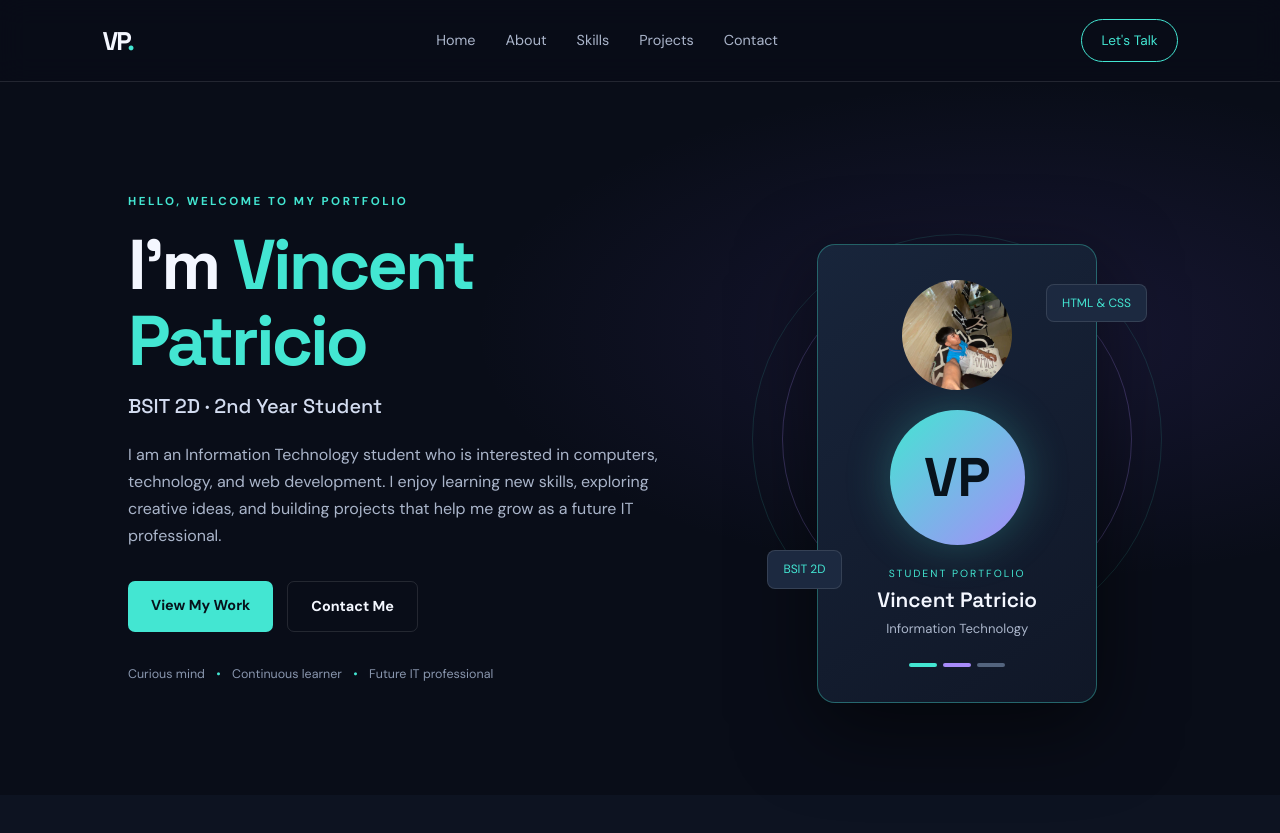
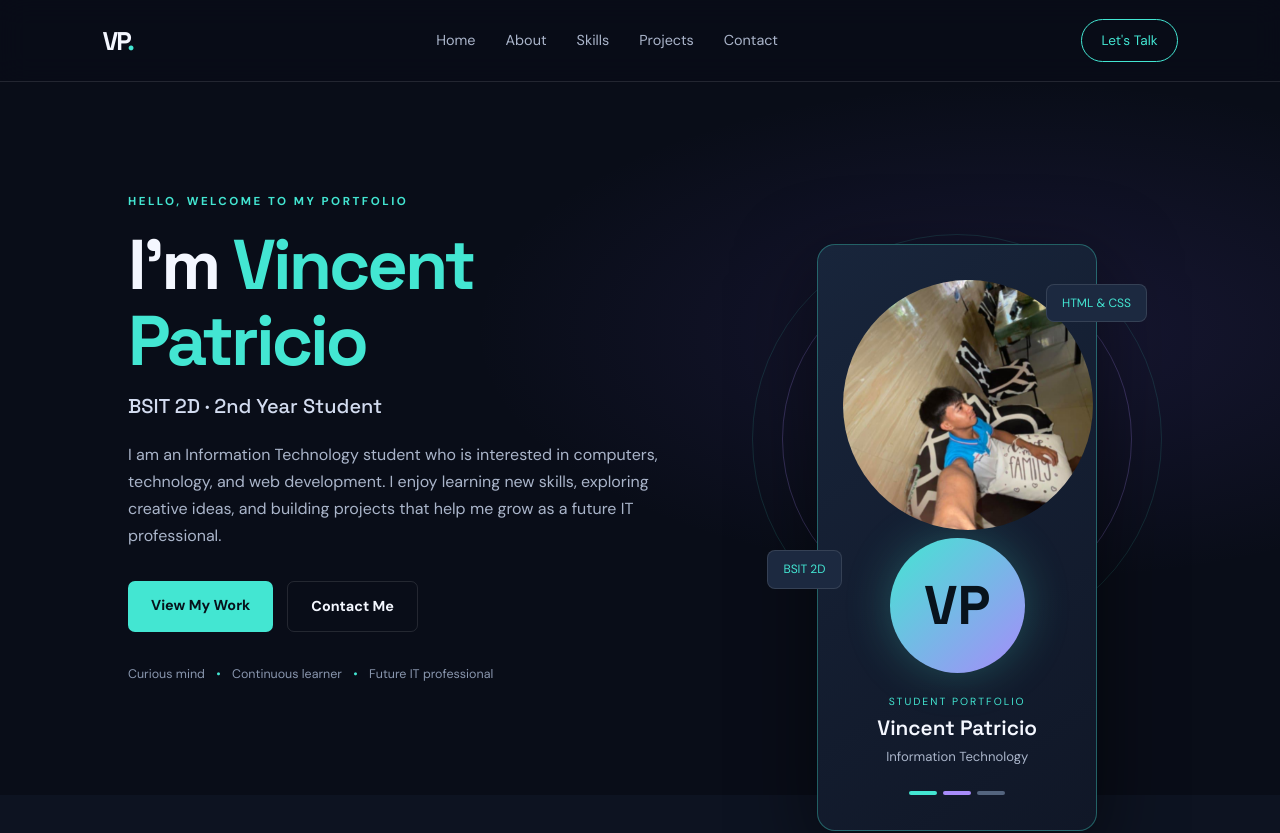
Before and after one commit to patriciovincen-hub/patricio-project-1, a plain HTML site: page index.html in a window 1280 px wide. Shown: the top 833 px of the page. Drawn offline with Linux system fonts and the light colour scheme.

Commit message:
edit css

```diff
--- a/styles/style.css
+++ b/styles/style.css
@@ -601,10 +601,8 @@ footer .logo {
 }
 
 .profile-image {
-    width: 110px;
-    height: 110px;
+    width: 250px;
+    height: 250px;
     object-fit: cover;
     border-radius: 50%;
-    display: block;
-    margin: 0 auto 20px;
 }
```
